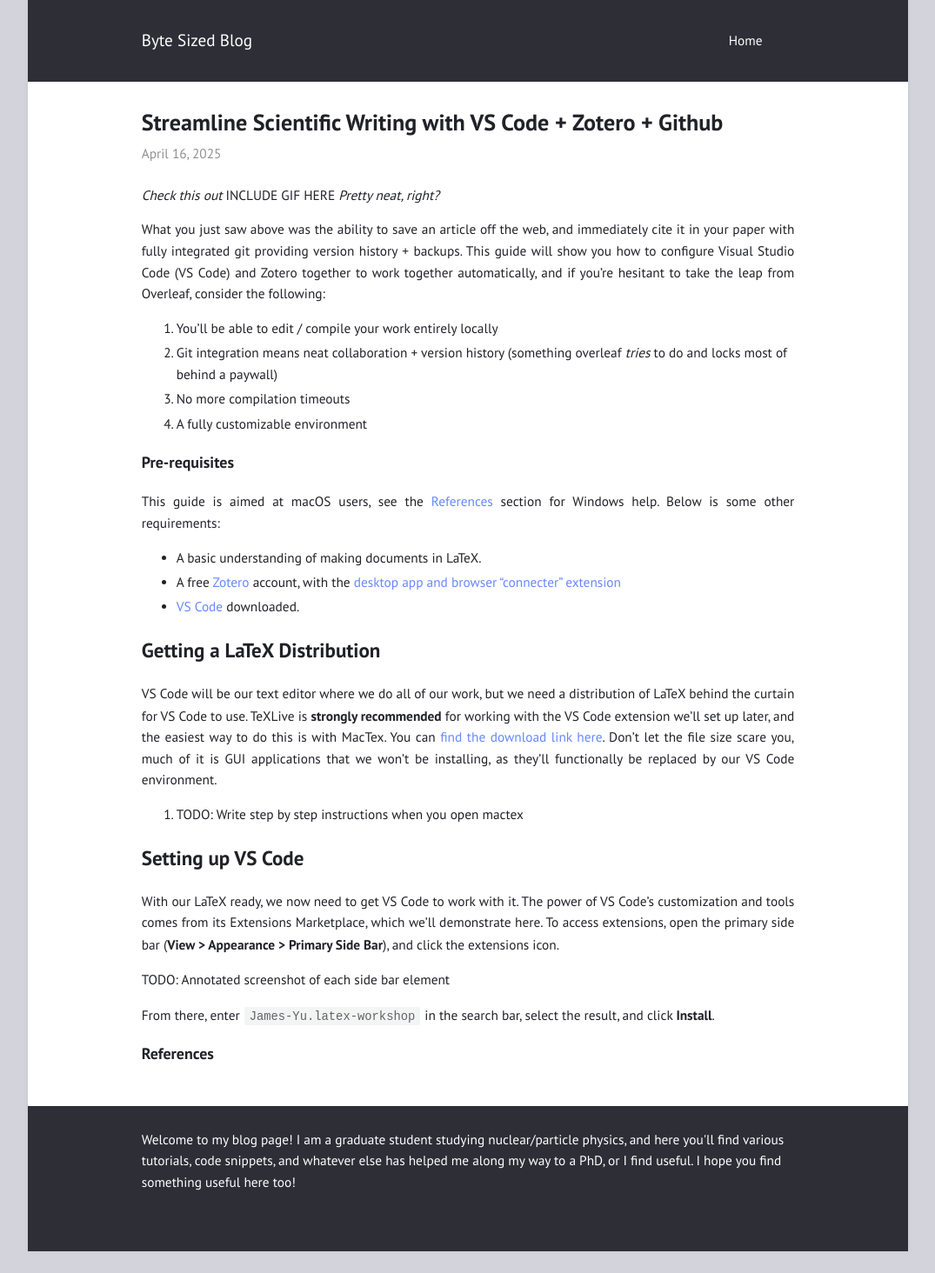
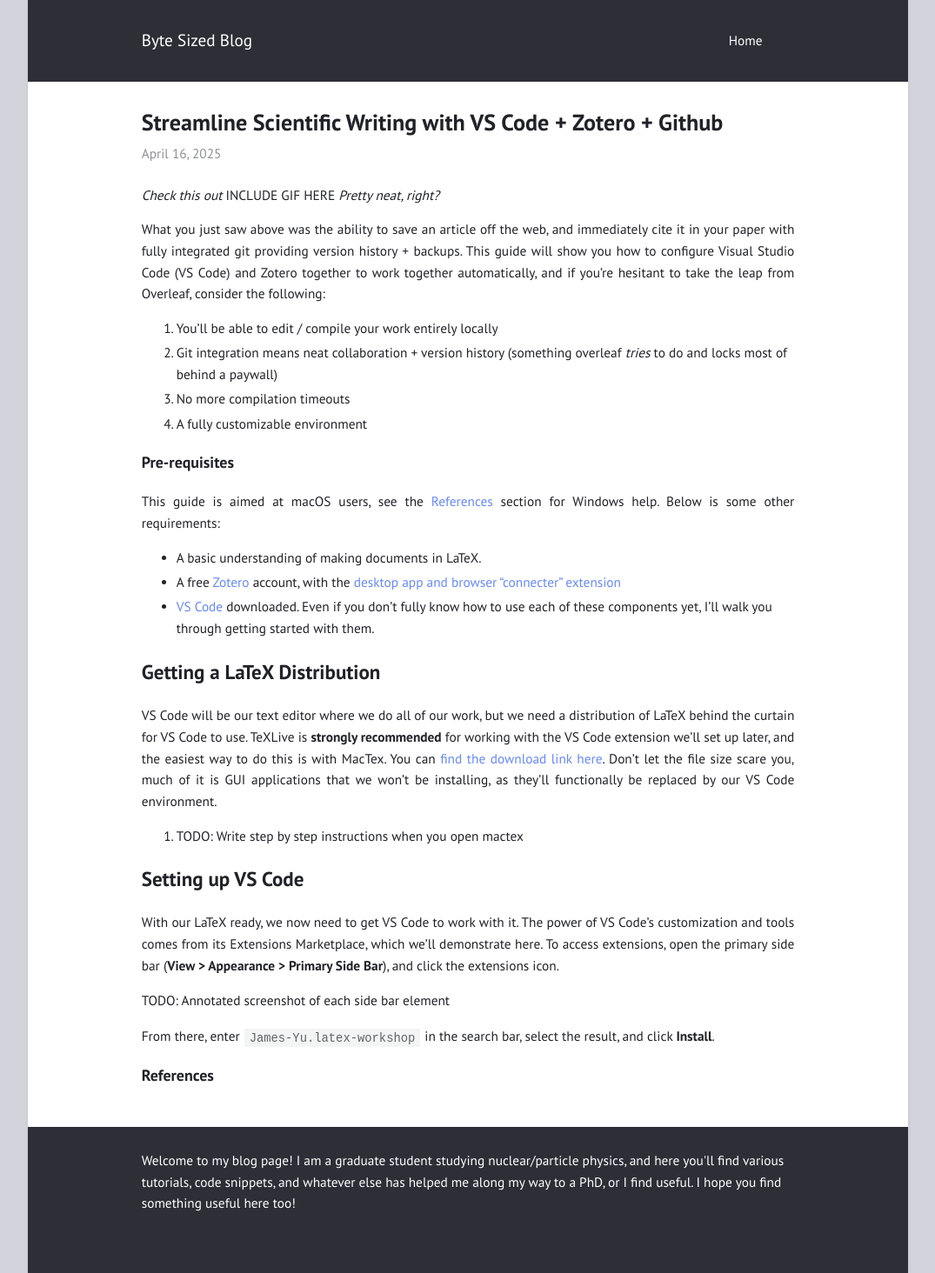
Before and after one commit to kevScheuer/kevScheuer.github.io, a Jekyll site: the page built from _posts/2025-04-16-LaTeX-for-VScode.md, in a window 1280 px wide. Shown: the whole page at 87% size, without its empty margins (102-1177 px from the left). Built offline with Jekyll 4.4.1, drawn with Linux system fonts in a browser that asks for light colours; before the commit the page ends 1439 px from its top, so only the background shows below that.

Commit message:
gitignore updated and minor post edit

```diff
--- a/_posts/2025-04-16-LaTeX-for-VScode.md
+++ b/_posts/2025-04-16-LaTeX-for-VScode.md
@@ -18,6 +18,7 @@ This guide is aimed at macOS users, see the [References](#references) section fo
 * A basic understanding of making documents in LaTeX.
 * A free [Zotero](https://www.zotero.org/) account, with the [desktop app and browser "connecter" extension](https://www.zotero.org/download/)
 * [VS Code](https://code.visualstudio.com/Download) downloaded.
+Even if you don't fully know how to use each of these components yet, I'll walk you through getting started with them.
 
 ## Getting a LaTeX Distribution
 VS Code will be our text editor where we do all of our work, but we need a distribution of LaTeX behind the curtain for VS Code to use. TeXLive is **strongly recommended** for working with the VS Code extension we'll set up later, and the easiest way to do this is with MacTex. You can [find the download link here](https://www.tug.org/mactex/mactex-download.html). Don't let the file size scare you, much of it is GUI applications that we won't be installing, as they'll functionally be replaced by our VS Code environment.
```
Also changed, not shown: 1 other file.
